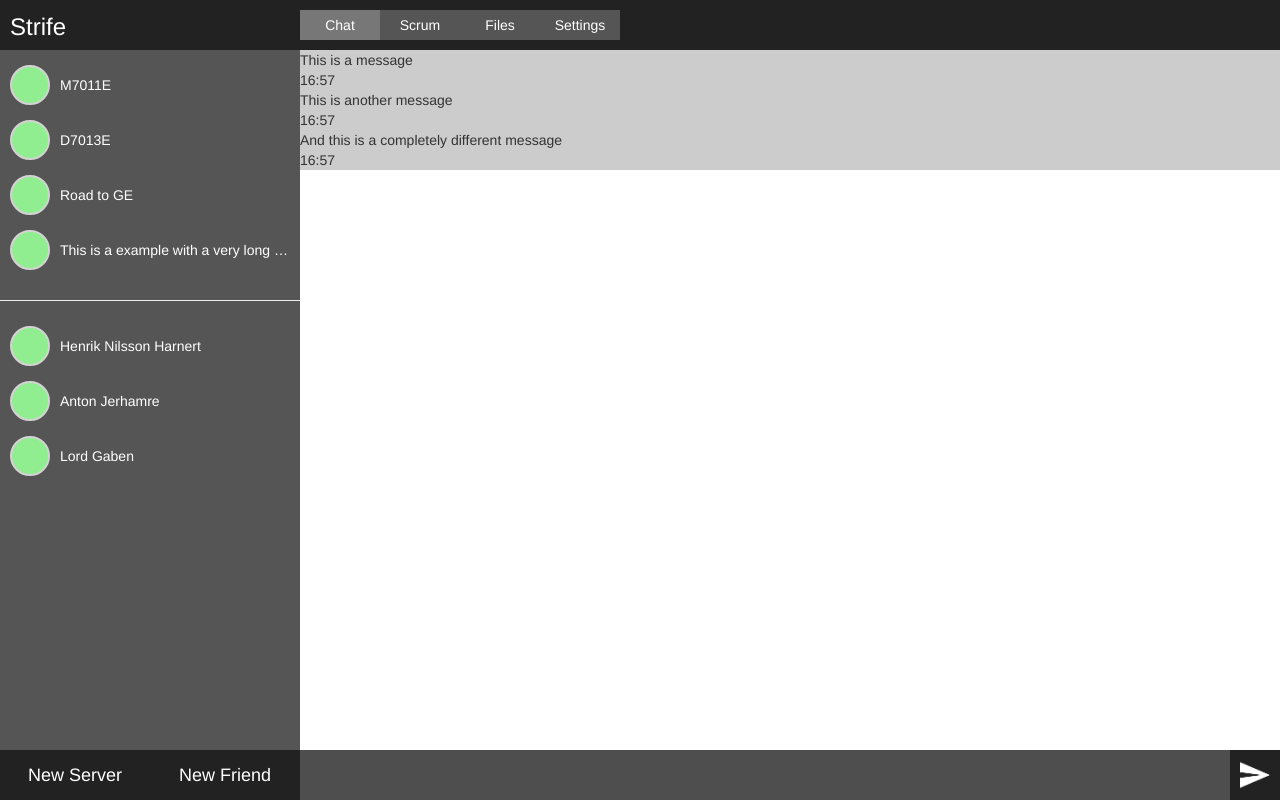
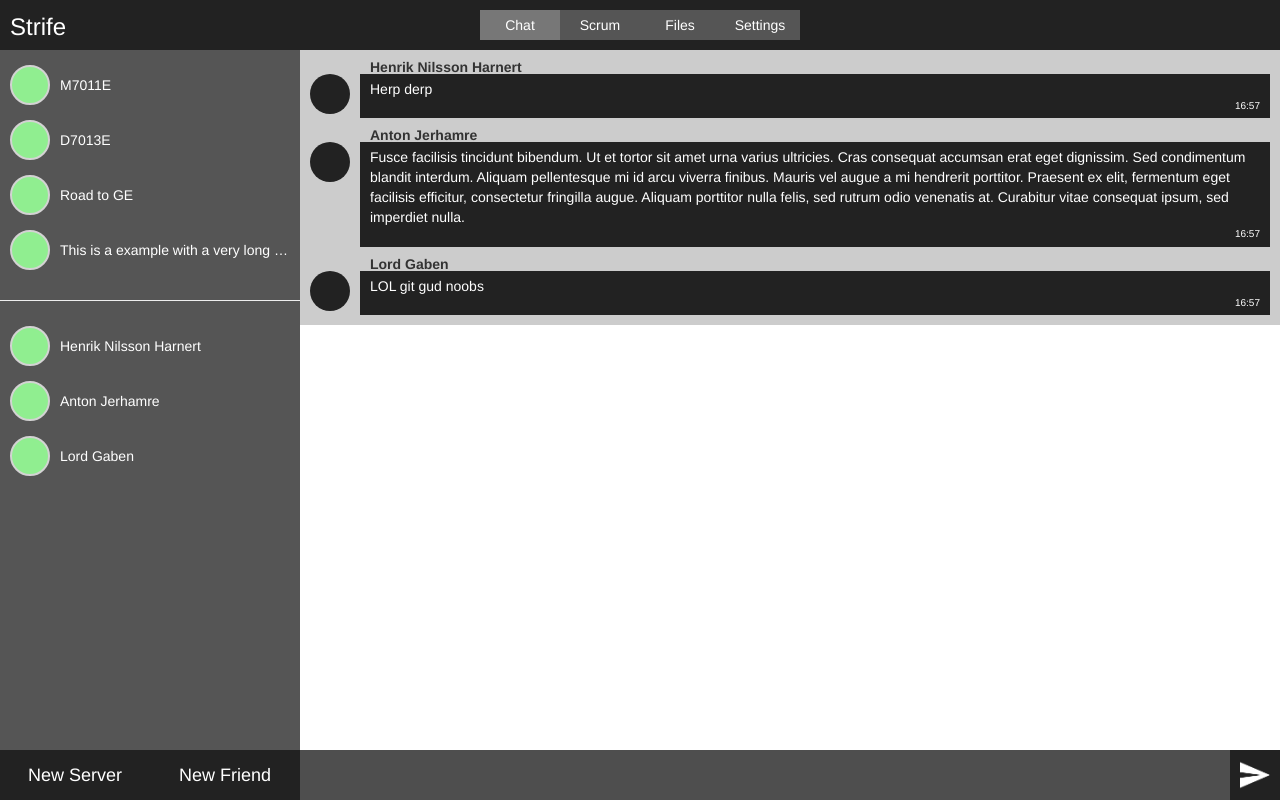
Before and after one commit to Jerhamre/strife, a website: page www/index.html in a window 1280 px wide. Drawn offline with nearby package versions, Linux system fonts and the light colour scheme.

Commit message:
updated index

```diff
--- a/www/index.html
+++ b/www/index.html
@@ -12,14 +12,23 @@
 </head>
 <body>
 
-<!-- Sidebar -->
-<div id="sidebar">
-
+<!-- Top nav bar -->
+<div id="navBar">
 	<!-- Title header -->
 	<div id="header">
 		<a href="#" id="title">Strife</a>
 	</div>
 
+	<nav>
+		<a href="#" class="navOption selected">Chat</a>
+		<a href="#" class="navOption">Scrum</a>
+		<a href="#" class="navOption">Files</a>
+		<a href="#" class="navOption">Settings</a>
+	</nav>
+</div>
+
+<!-- Sidebar -->
+<div id="sidebar">
 	<!-- Rooms & Friends -->
 	<div id="rooms">
 		<a href="#" class="room">
@@ -64,33 +73,37 @@
 
 <!-- Main content -->
 <div id="chat">
-	<!-- Top nav bar -->
-	<div id="navBar">
-		<nav>
-			<a href="#" class="navOption selected">Chat</a>
-			<a href="#" class="navOption">Scrum</a>
-			<a href="#" class="navOption">Files</a>
-			<a href="#" class="navOption">Settings</a>
-		</nav>
-	</div>
+
 	<!-- Messages -->
-	<div id="messageContainer">
-
-		<div class="message">
-			<div class="text">This is a message</div>
-			<div class="timestamp">16:57</div>
+	<div id="messages">
+		<div class="messageContainer">
+			<div class="name">Henrik Nilsson Harnert</div>
+			<div class="pic"></div>
+			<div class="message">
+				<div class="text">Herp derp</div>
+				<div class="timestamp">16:57</div>
+			</div>
 		</div>
 
-		<div class="message">
-			<div class="text">This is another message</div>
-			<div class="timestamp">16:57</div>
+		<div class="messageContainer">
+			<div class="name">Anton Jerhamre</div>
+			<div class="pic"></div>
+			<div class="message">
+				<div class="text">Fusce facilisis tincidunt bibendum. Ut et tortor sit amet urna varius ultricies. Cras consequat accumsan erat eget dignissim. Sed condimentum blandit interdum. Aliquam pellentesque mi id arcu viverra finibus. Mauris vel augue a mi hendrerit porttitor. Praesent ex elit, fermentum eget facilisis efficitur, consectetur fringilla augue. Aliquam porttitor nulla felis, sed rutrum odio venenatis at. Curabitur vitae consequat ipsum, sed imperdiet nulla.</div>
+				<div class="timestamp">16:57</div>
+			</div>
 		</div>
 
-		<div class="message">
-			<div class="text">And this is a completely different message</div>
-			<div class="timestamp">16:57</div>
+		<div class="messageContainer">
+			<div class="name">Lord Gaben</div>
+			<div class="pic"></div>
+			<div class="message">
+				<div class="text">LOL git gud noobs</div>
+				<div class="timestamp">16:57</div>
+			</div>
 		</div>
 	</div>
+
 	<!-- chat input content -->
 	<div id="input">
 		<input id="message">
--- a/www/resources/css/index.css
+++ b/www/resources/css/index.css
@@ -13,20 +13,34 @@ a:hover {
 a:active {
 	text-decoration: none;
 }
-#chat {
-	float: right;
-	height:100%;
-	background-color: #ccc;
-}
-#chat #navBar {
+
+/*
+ *	NAVBAR
+ */
+
+#navBar {
 	height: 50px;
 	background-color: #222;
+	width: 100%;
 }
-#chat #navBar nav {
+#navBar #header {
+	padding: 10px;
+	height: 50px;
+	background-color: #222;
+	margin-bottom: 10px;
+	float: left;
+}
+
+#navBar #header #title {
+	font-size: 24px;
+	color: white;
+	text-decoration: none;
+}
+#navBar nav {
 	margin: 0 auto;
-
+	width: 320px;
 }
-#chat #navBar nav .navOption {
+#navBar nav .navOption {
 	text-decoration: none;
 	float: left;
 	color: white;
@@ -38,18 +52,27 @@ a:active {
     -webkit-transition: background-color 0.2s; /* For Safari 3.1 to 6.0 */
     transition: background-color 0.2s;
 }
-#chat #navBar nav .navOption:hover {
+#navBar nav .navOption:hover {
 	background-color: #333;
 
 }
-#chat #navBar nav .navOption:active {
+#navBar nav .navOption:active {
 	background-color: #444;
 
 }
-#chat #navBar nav .selected {
+#navBar nav .selected {
 	background-color: #777;
 }
 
+/*
+ *	CHAT
+ */
+
+#chat {
+	float: right;
+	height:100%;
+	background-color: #ccc;
+}
 #chat #input {
 	width: 100%;
 	height: 50px;
@@ -64,6 +87,7 @@ a:active {
 	padding: 0px 10px 0px 10px;
 	background-color: rgba(255,255,255, 0.2);
 	border: none;
+	color: white;
 }
 #chat #input #send {
 	float: right;
@@ -78,7 +102,39 @@ a:active {
 }
 #chat #input #send:active {
 	opacity: 0.5;
+}
+#chat #messages {}
+#chat #messages .messageContainer {
+	clear: both;
+	margin: 10px;
+}
+#chat #messages .messageContainer .name {
+	margin-left: 60px;
+	line-height: 14px;
+	font-weight: bold;
+}
+#chat #messages .messageContainer .pic {
+	float: left;
+	height: 40px;
+	width: 40px;
+	border-radius: 20px;
 
+	background-color: #222;
+}
+#chat #messages .messageContainer .message {
+	background-color: #222;
+	padding: 5px 10px 5px 10px;
+	margin-left: 50px;
+	color: white;
+
+}
+#chat #messages .messageContainer .message .text {
+
+}
+#chat #messages .messageContainer .message .timestamp {
+	text-align: right;
+	font-size: 10px;
+	width: 100%;
 }
 
 /*
@@ -97,23 +153,11 @@ a:active {
 	float: left;
 }
 /*
- *	Sidebar Title
- */
-#sidebar #header {
-	padding: 10px;
-	height: 50px;
-	background-color: #222;
-	margin-bottom: 10px;
-}
-
-#sidebar #header #title {
-	font-size: 24px;
-	color: white;
-	text-decoration: none;
-}
-/*
  *	Sidebar Rooms and Friends
  */
+#sidebar {
+	padding: 10px 0px 10px 0px;
+}
 #sidebar #rooms, #sidebar #friends {
 	padding: 0px 10px 0px 10px;
 }
--- a/www/resources/js/index.js
+++ b/www/resources/js/index.js
@@ -5,7 +5,6 @@ function onWindowResize(event) {
 	var sidebarW = document.getElementById('sidebar').offsetWidth;
 	var sidebarSendW = document.getElementById('send').offsetWidth;
 	document.getElementById('chat').style.width = (w - sidebarW) + 'px';
-	document.getElementById('navBar').style.width = (w - sidebarW) + 'px';
 	document.getElementById('input').style.width = (w - sidebarW) + 'px';
 	document.getElementById('message').style.width = (w - sidebarW - sidebarSendW) + 'px';
 };
```
